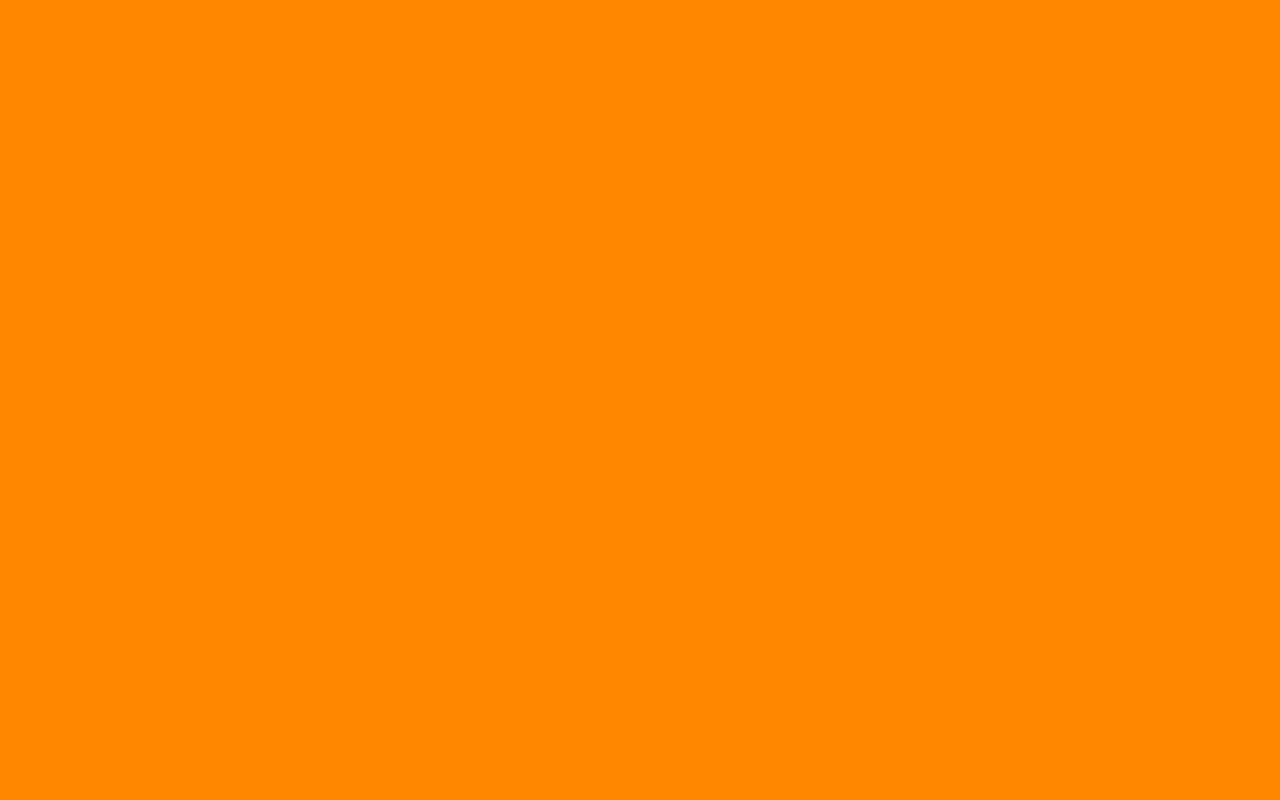
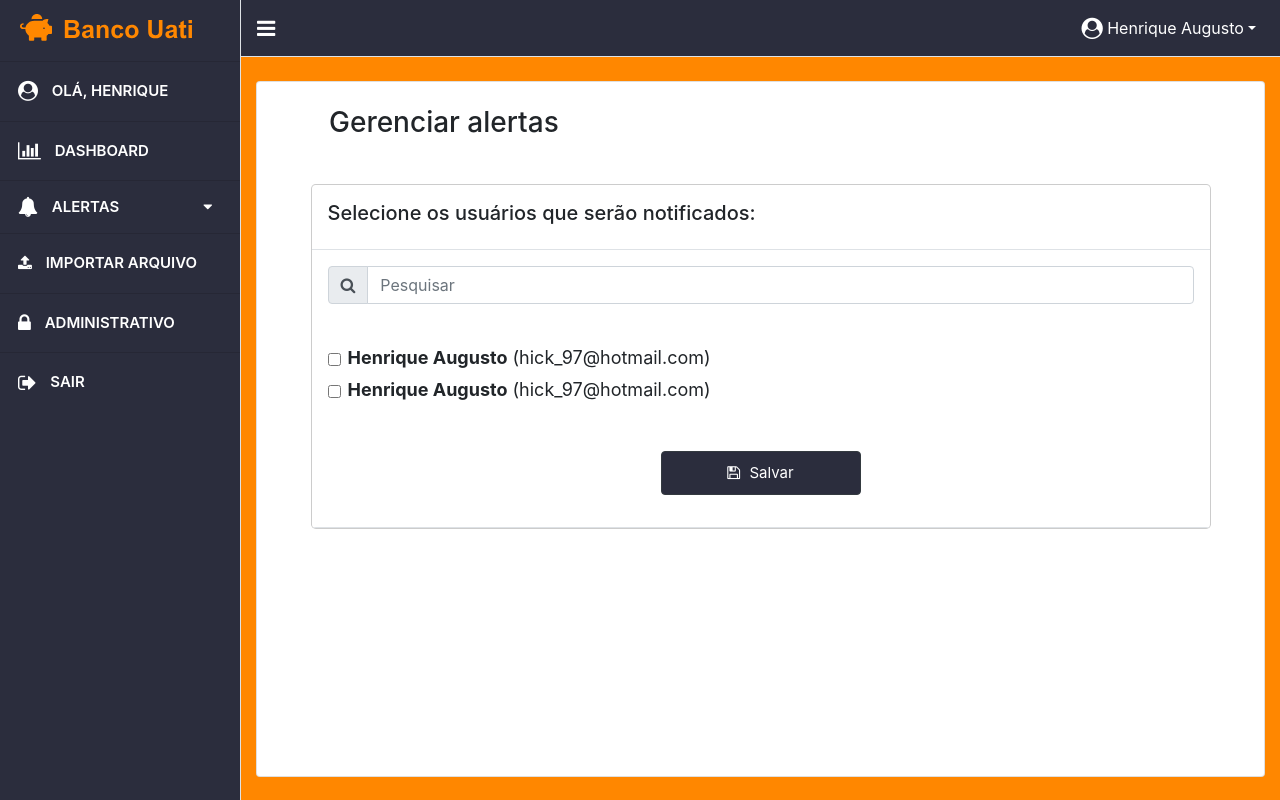
Before and after one commit to codenation-dev/squad-4-aceleradev-fs-online-1, a React (Create React App) app in the folder frontend/: page /user/administrative in a window 1280 px wide. Built offline with nearby package versions, Linux system fonts and the light colour scheme.

Commit message:
Administrative features

```diff
--- a/frontend/src/Routes.js
+++ b/frontend/src/Routes.js
@@ -7,16 +7,18 @@ import Dashboard from './pages/Dashboard';
 import UploadFile from './pages/UploadFile';
 import AlertDetails from './pages/AlertDetails';
 import MyAlerts from './pages/MyAlerts';
+import Administrative from './pages/Administrative';
 
 const Routes = () => (
   <BrowserRouter>
     <Switch>
       <Route path="/" exact component={Dashboard} />
       <Route path="/user/login" exact component={UserLogin} />
-      <Route path="/user/register" component={UserRegister} />
+      <Route path="/user/register" exact component={UserRegister} />
       <Route path="/upload" component={UploadFile} />
       <Route path="/history/alerts" exact component={AlertDetails} />
       <Route path="/alerts" exact component={MyAlerts} />
+      <Route path="/user/administrative" exact component={Administrative} />
     </Switch>
   </BrowserRouter>
 );
--- a/frontend/src/components/AlertBox/index.js
+++ b/frontend/src/components/AlertBox/index.js
@@ -2,10 +2,13 @@ import React from 'react';
 
 import { AlertContainer } from './styles';
 
-const AlertBox = () => (
+const AlertBox = ({
+  data, hour, userDestination, emailDestination, clientName,
+}) => (
   <AlertContainer>
     <div className=" alert alert-primary" role="alert">
-      Novo alerta emitido para <b>Francisco</b>. <b>Henrique Augusto</b> é um potencial cliente!
+      Novo alerta emitido para <b>Francisco Vieira</b>. Detectamos <b>Henrique Augusto</b> como um
+      potencial cliente!
       <div className="collapse" id="alert1">
         <ul>
           <li className="list-group-item list-group-item-action ">
--- a/frontend/src/components/Sidebar/index.js
+++ b/frontend/src/components/Sidebar/index.js
@@ -56,9 +56,11 @@ const Sidebar = () => (
               <i className="fa fa-upload" /> Importar arquivo
             </li>
           </Link>
-          <li className="list-group-item list-group-item-action bg-dark-blue">
-            <i className="fa fa-lock fa-lg" /> Administrativo
-          </li>
+          <Link to="/user/administrative">
+            <li className="list-group-item list-group-item-action bg-dark-blue">
+              <i className="fa fa-lock fa-lg" /> Administrativo
+            </li>
+          </Link>
 
           <li className="list-group-item list-group-item-action bg-dark-blue">
             <i className="fa fa-sign-out fa-lg" /> Sair
--- /dev/null
+++ b/frontend/src/pages/Administrative/index.js
@@ -0,0 +1,119 @@
+import React, { Component } from 'react';
+
+import { Container } from './styles';
+
+import Sidebar from '../../components/Sidebar';
+import Navbar from '../../components/Navbar';
+
+export default class Administrative extends Component {
+  state = {
+    checkedItems: new Map(),
+  };
+
+  handleChange = (e) => {
+    const item = e.target.value;
+    const isChecked = e.target.checked;
+    this.setState(prevState => ({ checkedItems: prevState.checkedItems.set(item, isChecked) }));
+  };
+
+  handleSubmit = (e) => {
+    e.preventDefault();
+    console.log(this.state);
+  };
+
+  render() {
+    return (
+      <Container>
+        <div className="d-flex" id="wrapper">
+          <Sidebar />
+          <div id="page-content-wrapper">
+            <Navbar />
+            <div className="container-fluid">
+              <div className="card main-content mt-4 p-4 ">
+                <div className="row justify-content-between mr-5 ml-5 mb-2">
+                  <h3>Gerenciar alertas</h3>
+                </div>
+                <div className="row justify-content-between ">
+                  <div
+                    className="modal fade show"
+                    id="exampleModalScrollable"
+                    tabIndex="-1"
+                    role="dialog"
+                    aria-labelledby="exampleModalScrollableTitle"
+                    aria-hidden="true"
+                  >
+                    <div className="modal-dialog modal-dialog-scrollable" role="document">
+                      <div className="modal-content">
+                        <div className="modal-header">
+                          <h5>Selecione os usuários que serão notificados:</h5>
+                        </div>
+                        <div className="modal-body">
+                          <label className="sr-only" htmlFor="inlineFormInputGroup">
+                            Pesquisar
+                          </label>
+                          <div className="input-group ">
+                            <div className="input-group-prepend">
+                              <div className="input-group-text">
+                                <i className="fa fa-search" />
+                              </div>
+                            </div>
+                            <input
+                              type="search"
+                              className="form-control"
+                              id="inlineFormInputGroup"
+                              placeholder="Pesquisar"
+                            />
+                          </div>
+                          <ul className="user-list ">
+                            <li>
+                              <div className="form-check">
+                                <input
+                                  onChange={this.handleChange}
+                                  checked={this.state.checkedItems.get('hick_97@hotmail.com')}
+                                  className="form-check-input"
+                                  type="checkbox"
+                                  value="hick_97@hotmail.com"
+                                  id="defaultCheck1"
+                                />
+                                <label className="form-check-label" htmlFor="defaultCheck1">
+                                  <b>Henrique Augusto</b> (hick_97@hotmail.com)
+                                </label>
+                              </div>
+                            </li>
+                            <li>
+                              <div className="form-check">
+                                <input
+                                  onChange={this.handleChange}
+                                  checked={this.state.checkedItems.get('hick_g@hotmail.com')}
+                                  className="form-check-input"
+                                  type="checkbox"
+                                  value="hick_g@hotmail.com"
+                                  id="defaultCheck1"
+                                />
+                                <label className="form-check-label" htmlFor="defaultCheck1">
+                                  <b>Henrique Augusto</b> (hick_97@hotmail.com)
+                                </label>
+                              </div>
+                            </li>
+                          </ul>
+                        </div>
+                        <div className="modal-header justify-content-center">
+                          <button
+                            onClick={this.handleSubmit}
+                            className="btn btn-dark bg-dark-blue mb-3"
+                          >
+                            <i className="fa fa-save" /> Salvar
+                          </button>
+                        </div>
+                      </div>
+                    </div>
+                  </div>
+                </div>
+              </div>
+            </div>
+          </div>
+        </div>
+      </Container>
+    );
+  }
+}
--- /dev/null
+++ b/frontend/src/pages/Administrative/styles.js
@@ -0,0 +1,43 @@
+import styled from 'styled-components';
+
+export const Container = styled.div`
+  #page-content-wrapper {
+    min-width: 100vw;
+  }
+  .modal {
+    display: block;
+    position: unset;
+    .modal-body {
+      max-height: 500px;
+    }
+    .modal-dialog {
+      max-width: 900px !important;
+    }
+  }
+  .btn {
+    width: 200px;
+    font-size: 15px;
+    padding: 10px;
+    i {
+      margin-right: 5px;
+    }
+  }
+  .user-list {
+    margin-top: 40px;
+    list-style: none;
+    font-size: 18px;
+    li {
+      margin-top: 5px;
+      input {
+        margin-top: 0.6rem;
+      }
+    }
+  }
+
+  @media (min-width: 768px) {
+    #page-content-wrapper {
+      min-width: 0;
+      width: 100%;
+    }
+  }
+`;
```
